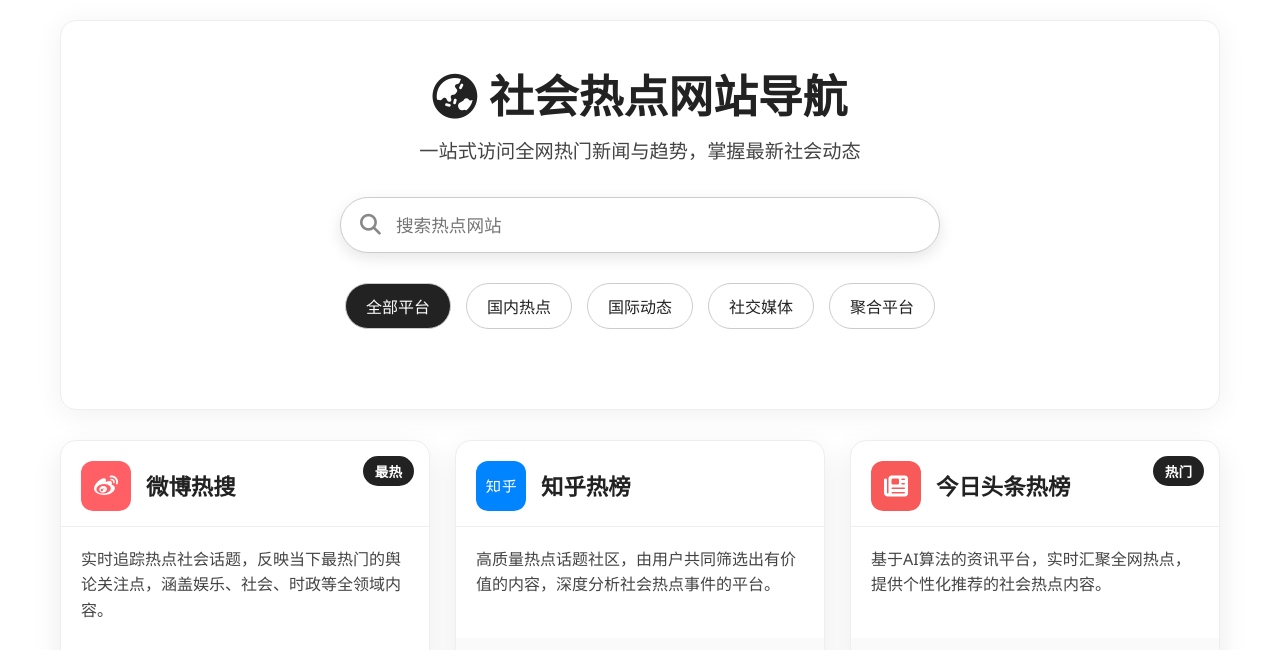
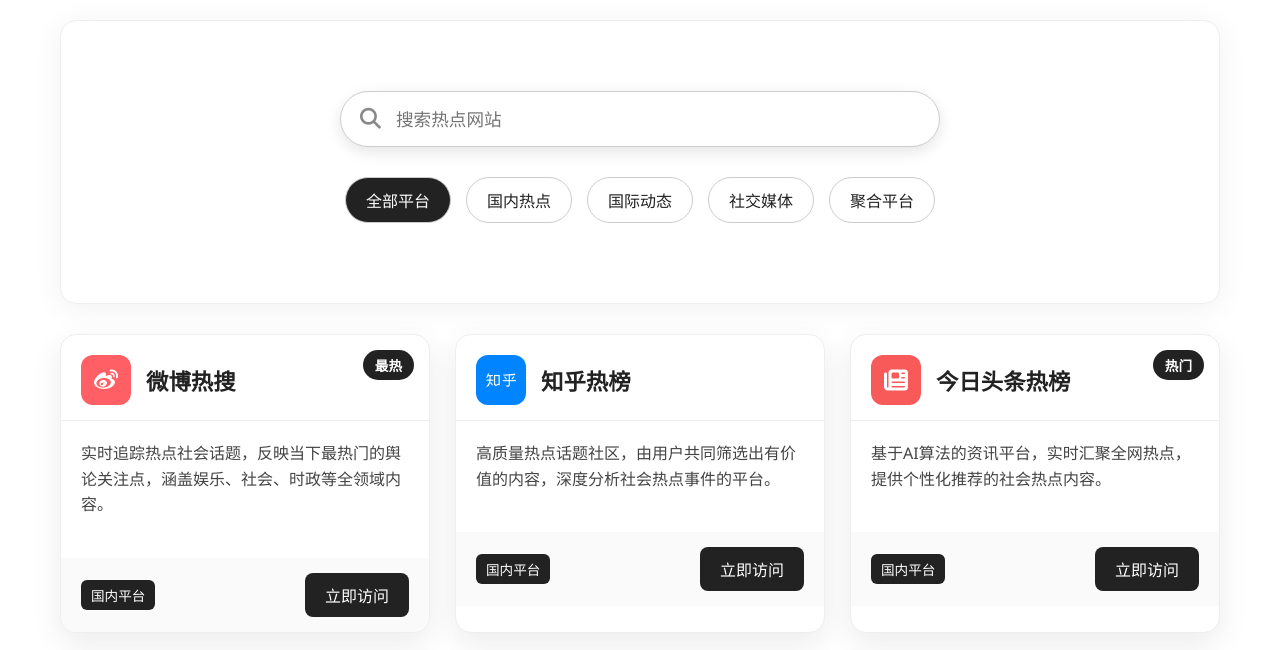
Before and after one commit to betterma/hot_article, a plain HTML site: page hot.html in a window 1280 px wide. Shown: the top 650 px of the page. Drawn offline with Linux system fonts and the light colour scheme.

Commit message:
Update hot.html

```diff
--- a/hot.html
+++ b/hot.html
@@ -236,9 +236,6 @@
 <body>
     <div class="container">
         <header>
-            <h1><i class="fas fa-globe-asia"></i> 社会热点网站导航</h1>
-            <p>一站式访问全网热门新闻与趋势，掌握最新社会动态</p>
-
             <div class="search-bar">
                 <i class="fas fa-search"></i>
                 <input type="text" placeholder="搜索热点网站">
```
